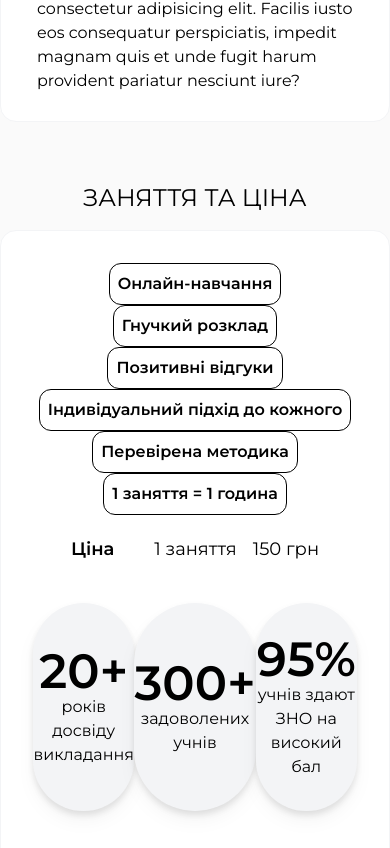
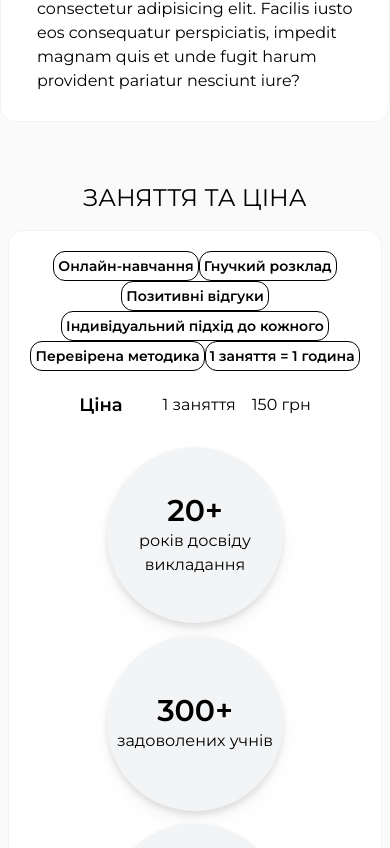
Before and after one commit to ShadowDrake21/tutor-site, a React (Create React App) app: page / in a window 390 px wide. Shown: the part 3396-4244 px from the top of the page. Built offline with nearby package versions, Linux system fonts and the light colour scheme.

Commit message:
responsive

```diff
--- a/src/components/Price.jsx
+++ b/src/components/Price.jsx
@@ -6,10 +6,13 @@ import PriceCircle from './PriceCircle'
 
 const Price = () => {
   return (
-    <div className="py-10 bg-zinc-50 border-gray-100 border-b md:py-16">
+    <div
+      name="price"
+      className="py-10 px-2 bg-zinc-50 border-gray-100 border-b md:py-16"
+    >
       <Title text="Заняття та ціна" />
       <div className="flex flex-col justify-center items-center">
-        <div className="rounded-2xl bg-white max-w-screen-lg border-gray-100 border w-full p-8">
+        <div className="rounded-2xl bg-white max-w-screen-lg border-gray-100 border w-full p-5 md:p-8">
           <div className="text-center">
             {priceFeatures.map((feature, index) => (
               <PriceFeature key={index} text={feature} />
@@ -17,12 +20,12 @@ const Price = () => {
           </div>
           <div className="flex items-center justify-center gap-x-10 mt-5">
             <h3 className="font-bold text-lg">Ціна</h3>
-            <div className="text-lg">
+            <div className="text-base sm:text-lg">
               <span className="mr-4">1 заняття</span>
               <span>150 грн</span>
             </div>
           </div>
-          <div className="flex justify-around mt-10 mb-5">
+          <div className="flex justify-around flex-wrap gap-3 mt-7 mb-3 md:mt-10 md:mb-5">
             {priceCirclesInfo.map((circleInfo, index) => (
               <PriceCircle key={index} circleInfo={circleInfo} />
             ))}
--- a/src/components/PriceCircle.jsx
+++ b/src/components/PriceCircle.jsx
@@ -1,10 +1,10 @@
 import React from 'react'
 
-const PriceCircle = ({ circleInfo, color = 'bg-gray-100' }) => {
+const PriceCircle = ({ circleInfo }) => {
   return (
-    <div className="flex items-center text-center w-52 h-52 bg-gray-100 rounded-full drop-shadow-lg">
+    <div className="flex items-center text-center p-2 w-44 h-44 bg-gray-100 rounded-full drop-shadow-lg md:w-52 md:h-52">
       <p className="text-black">
-        <span className="inline-block w-full text-5xl font-bold">
+        <span className="inline-block w-full text-3xl font-bold md:text-5xl">
           {circleInfo.main}
         </span>
         {circleInfo.text}
--- a/src/components/PriceFeature.jsx
+++ b/src/components/PriceFeature.jsx
@@ -2,7 +2,7 @@ import React from 'react'
 
 const PriceFeature = ({ text }) => {
   return (
-    <div className="inline-block p-2 border-black border rounded-xl font-bold">
+    <div className="inline-block p-1 border-black border rounded-xl font-bold text-sm sm:text-base md:p-2">
       {text}
     </div>
   )
```
